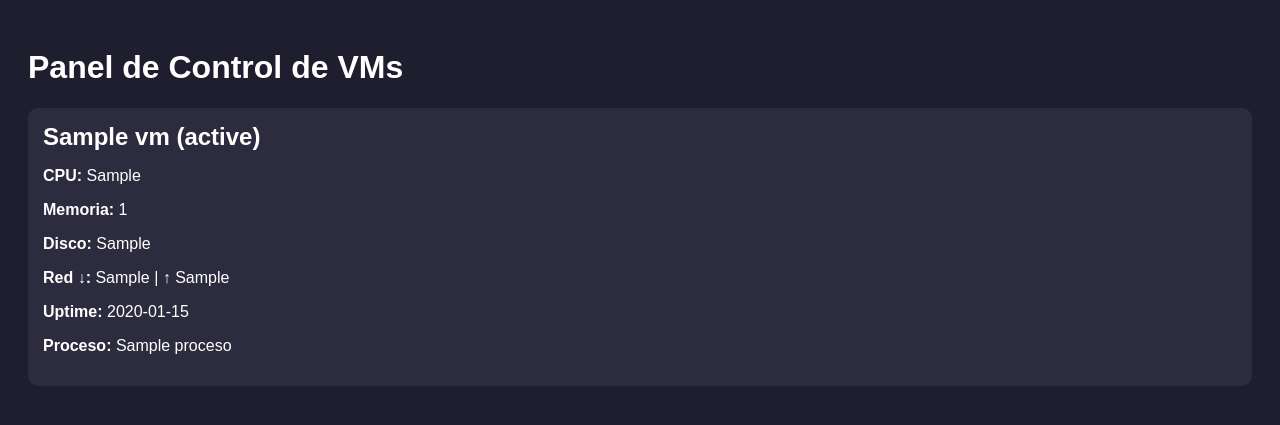
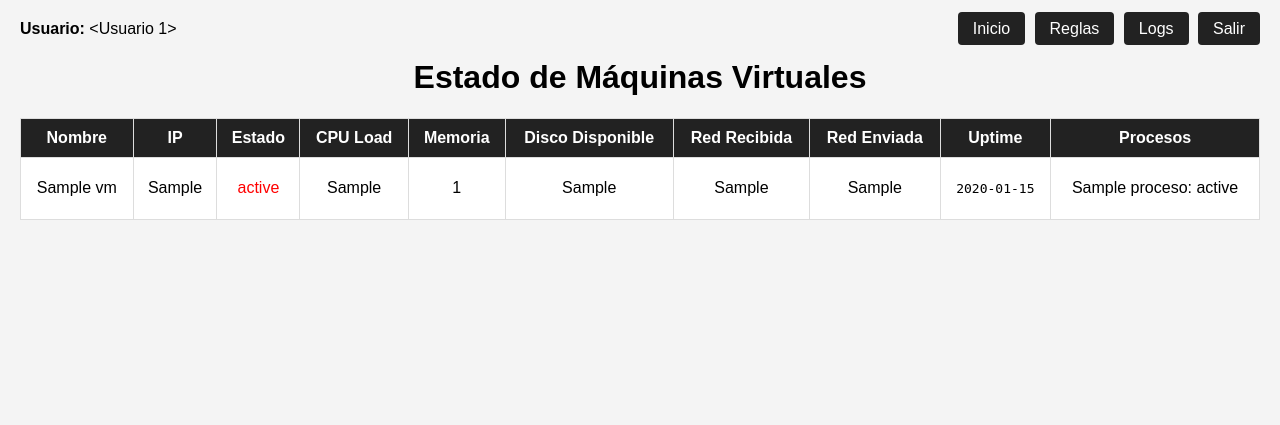
Before and after one commit to PiconAntonio/ProyectoFinal, a Flask app: template ansible/flask_prueba/templates/layout.html in a window 1280 px wide. Shown: the top 425 px of the page. Run offline with Flask 3, Linux system fonts and the light colour scheme; the template is opened without the code that fills it: values that come from a table or form of the project are taken from there, most other values are stand-ins (such as "Sample title", 1, 10 or a date in 2020).

Commit message:
Update layout.html

```diff
--- a/ansible/flask_prueba/templates/layout.html
+++ b/ansible/flask_prueba/templates/layout.html
@@ -1,32 +1,108 @@
 <!DOCTYPE html>
-<html>
+<html lang="es">
 <head>
-    <title>Panel de VMs</title>
+    <meta charset="UTF-8">
+    <title>Panel de Monitoreo</title>
     <style>
-        body { background-color: #1e1e2f; color: white; font-family: sans-serif; padding: 20px; }
-        .grid { display: grid; grid-template-columns: repeat(auto-fit, minmax(300px, 1fr)); gap: 20px; }
-        .card { background-color: #2c2c3e; padding: 15px; border-radius: 10px; }
-        .card h2 { margin: 0; }
-        .btn { background-color: #444; color: white; padding: 8px; text-decoration: none; display: inline-block; margin: 5px 2px; border-radius: 5px; }
-        form { margin-top: 10px; }
-        input[type=text] { width: 100%; padding: 5px; border-radius: 5px; border: none; margin-bottom: 5px; }
-        button { padding: 5px 10px; border-radius: 5px; border: none; background-color: #5a5ad1; color: white; }
+        body {
+            font-family: Arial, sans-serif;
+            background: #f4f4f4;
+            margin: 0;
+            padding: 20px;
+        }
+        h1 {
+            text-align: center;
+        }
+        .top-bar {
+            display: flex;
+            justify-content: space-between;
+            margin-bottom: 20px;
+        }
+        table {
+            width: 100%;
+            border-collapse: collapse;
+            background: white;
+        }
+        th, td {
+            padding: 10px;
+            text-align: center;
+            border: 1px solid #ddd;
+        }
+        th {
+            background-color: #222;
+            color: white;
+        }
+        tr:nth-child(even) {
+            background-color: #f9f9f9;
+        }
+        .status-ok {
+            color: green;
+        }
+        .status-down {
+            color: red;
+        }
+        a.button {
+            padding: 8px 15px;
+            background-color: #222;
+            color: white;
+            text-decoration: none;
+            border-radius: 4px;
+            margin-left: 5px;
+        }
     </style>
 </head>
 <body>
-    <h1>Panel de Control de VMs</h1>
-    <div class="grid">
-        {% for vm in vms %}
-        <div class="card">
-            <h2>{{ vm.name }} ({{ vm.status }})</h2>
-            <p><b>CPU:</b> {{ vm.cpu_load }}</p>
-            <p><b>Memoria:</b> {{ vm.mem_percent }}</p>
-            <p><b>Disco:</b> {{ vm.disk_available }}</p>
-            <p><b>Red ↓:</b> {{ vm.net_received }} | ↑ {{ vm.net_sent }}</p>
-            <p><b>Uptime:</b> {{ vm.uptime }}</p>
-            <p><b>Proceso:</b> {{ vm.proceso }}</p>
+
+    <div class="top-bar">
+        <div>
+            <strong>Usuario:</strong> {{ usuario }}
         </div>
-        {% endfor %}
+        <div>
+            <a href="/" class="button">Inicio</a>
+            <a href="/reglas" class="button">Reglas</a>
+            <a href="/logs" class="button">Logs</a>
+            <a href="/logout" class="button">Salir</a>
+        </div>
     </div>
+
+    <h1>Estado de Máquinas Virtuales</h1>
+
+    <table>
+        <thead>
+            <tr>
+                <th>Nombre</th>
+                <th>IP</th>
+                <th>Estado</th>
+                <th>CPU Load</th>
+                <th>Memoria</th>
+                <th>Disco Disponible</th>
+                <th>Red Recibida</th>
+                <th>Red Enviada</th>
+                <th>Uptime</th>
+                <th>Procesos</th>
+            </tr>
+        </thead>
+        <tbody>
+            {% for vm in vms %}
+            <tr>
+                <td>{{ vm.name }}</td>
+                <td>{{ vm.ip }}</td>
+                <td class="{{ 'status-ok' if vm.status == '✅ OK' else 'status-down' }}">{{ vm.status }}</td>
+                <td>{{ vm.cpu_load }}</td>
+                <td>{{ vm.mem_percent }}</td>
+                <td>{{ vm.disk_available }}</td>
+                <td>{{ vm.net_received }}</td>
+                <td>{{ vm.net_sent }}</td>
+                <td><pre>{{ vm.uptime }}</pre></td>
+                <td>
+                    {% for nombre, estado in vm.procesos.items() %}
+                        {{ nombre }}: {{ estado }}<br>
+                    {% endfor %}
+                </td>
+            </tr>
+            {% endfor %}
+        </tbody>
+    </table>
+
 </body>
 </html>
```
